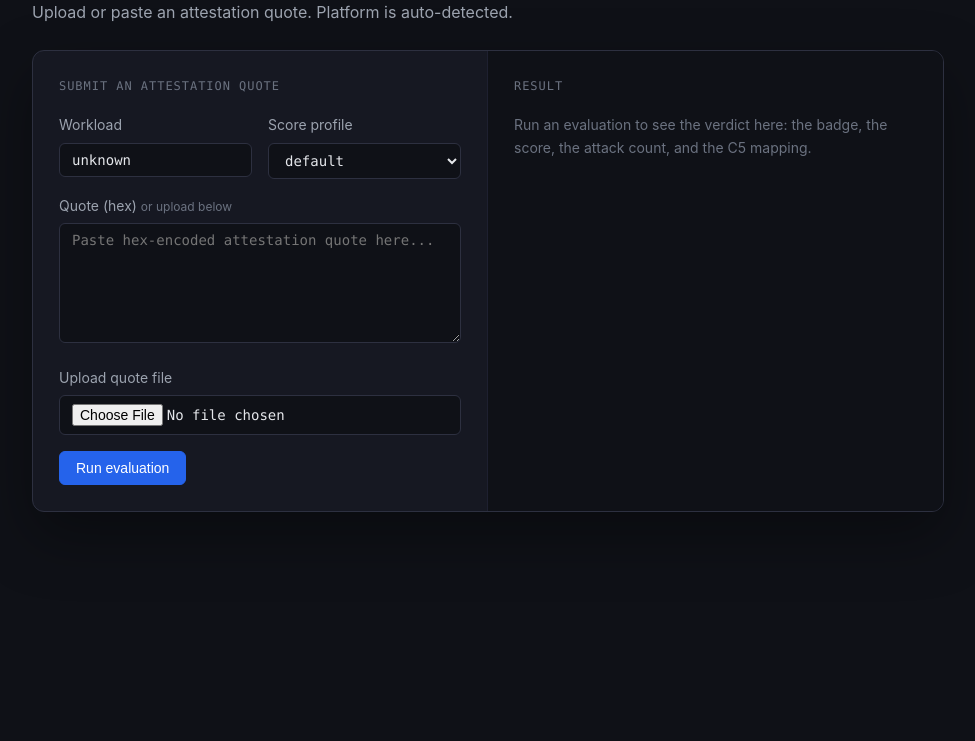
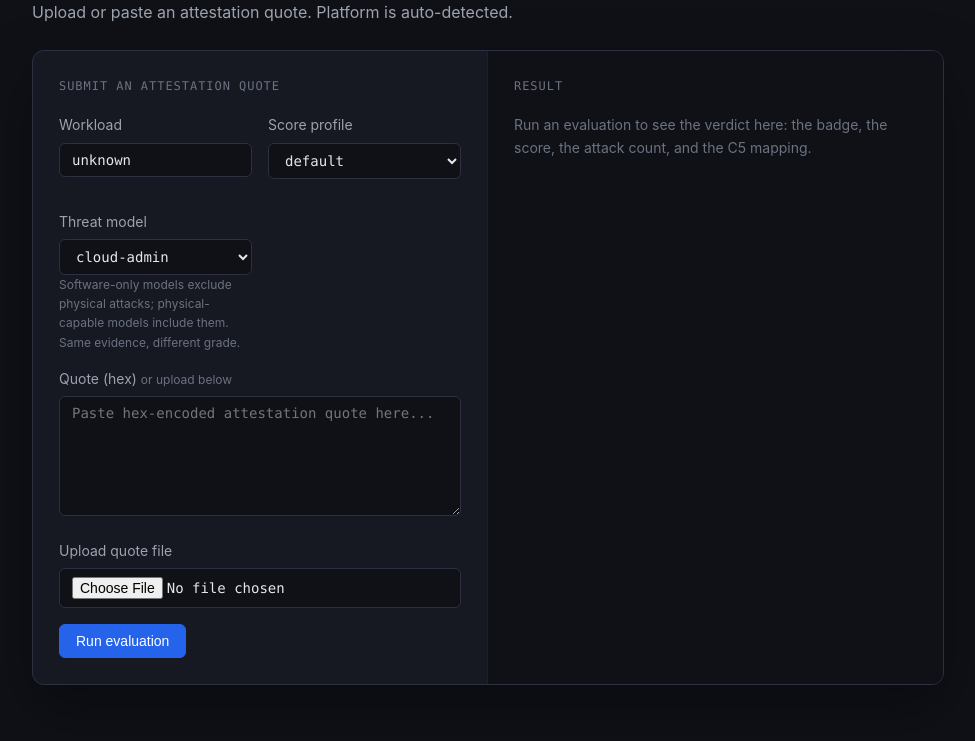
Before and after one commit to Confidior/confidior-engine, a FastAPI app: page /submit in a window 1280 px wide. Shown: the part 151-892 px from the top of the page, without its empty margins (152-1127 px from the left). Before the commit the page ends 663 px from the top, so only its background shows below. Run offline with FastAPI, Linux system fonts and the light colour scheme.

Commit message:
feat(web): add the threat-model selector and show the boundary statement
Threat-model-relative grading was not visible in the web product: the submit
form had no control for it and the result page did not show the coverage
signal. Adds a threat-model select to the submit form, passes the choice
through the verdict, and renders the threat model row and the full boundary
statement (coverage signal plus patched-versus-current summary) on the result
page.

Checked through the real web flow: the same quote scores 46 under cloud-admin
and 36 under physical-host over HTTP.

```diff
--- a/src/web/app.py
+++ b/src/web/app.py
@@ -26,6 +26,7 @@ from src.core.taxonomy import (
     EvidenceBundle,
     EvidenceGraph,
     Platform,
+    ThreatModelTier,
 )
 from src.export.badge import (
     compute_badge_commitment,
@@ -200,6 +201,7 @@ async def run_submit(
     quote_file: UploadFile = File(default=None),
     workload: str = Form(default="unknown"),
     score_profile: str = Form(default="default"),
+    threat_model: str = Form(default="cloud-admin"),
 ):
     quote_hex = quote_data.strip()
     if quote_file and quote_file.filename:
@@ -271,6 +273,7 @@ async def run_submit(
         graph,
         score_profile=score_profile,
         tcb_db_path=str(ARCHAEOLOGY_DB_PATH) if ARCHAEOLOGY_DB_PATH.exists() else None,
+        threat_model=ThreatModelTier(threat_model),
     )
     c5_mappings = evaluate_c5_compliance(graph)
 
@@ -379,6 +382,8 @@ async def run_submit(
         "attacks": attack_list,
         "attack_count": len(attack_list),
         "freshness": freshness_label,
+        "threat_model": threat_model,
+        "boundary_statement": assurance.boundary_statement,
     }
     evaluations.insert(0, eval_record)
 
--- a/src/web/templates/submit.html
+++ b/src/web/templates/submit.html
@@ -22,6 +22,16 @@
                             <option value="gpu-tee">gpu-tee</option>
                         </select>
                     </div>
+                    <div class="field">
+                        <label for="threat_model">Threat model</label>
+                        <select name="threat_model" id="threat_model">
+                            <option value="cloud-admin" selected>cloud-admin</option>
+                            <option value="software-operator">software-operator</option>
+                            <option value="physical-host">physical-host</option>
+                            <option value="nation-state-physical">nation-state-physical</option>
+                        </select>
+                        <p class="muted small">Software-only models exclude physical attacks; physical-capable models include them. Same evidence, different grade.</p>
+                    </div>
                 </div>
                 <div class="field">
                     <label for="quote_data">Quote (hex) <span class="muted small">or upload below</span></label>
```
Also changed, not shown: src/web/templates/result.html (+7 -0 lines), tests/test_web.py (+22 -0 lines).
